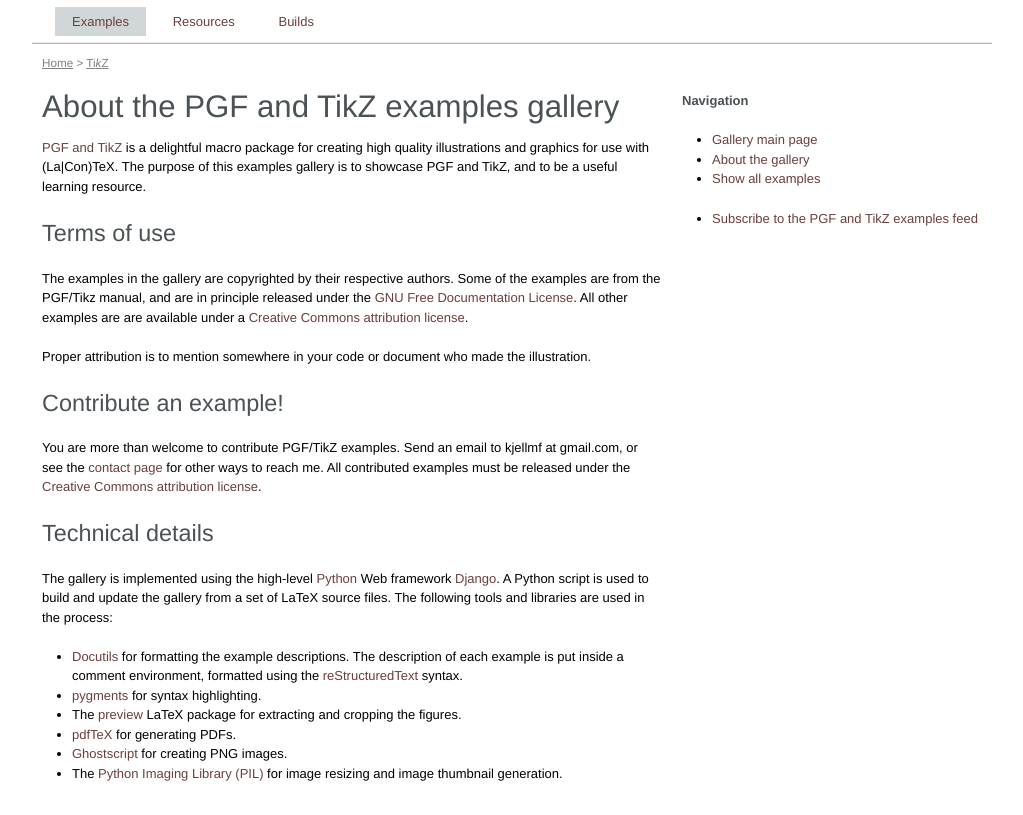
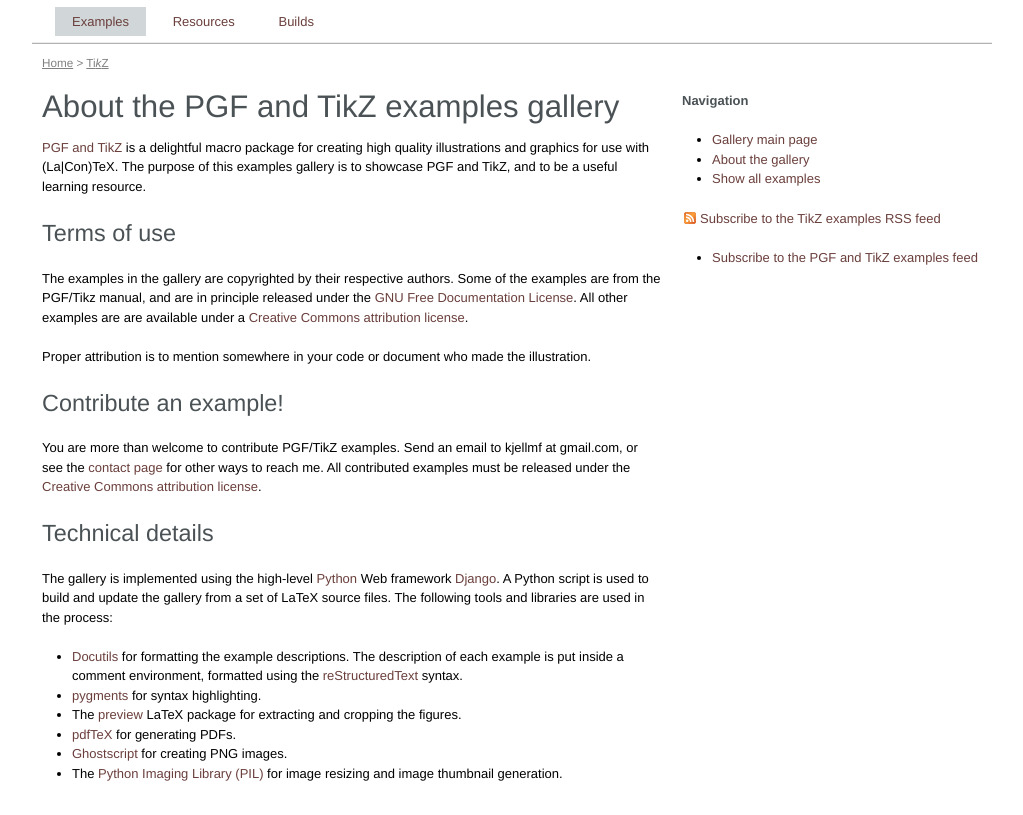
Before and after one commit to gtielemans/texample, a Django app: template texample/templates/tikz/texgallery/texgallery_about.html in a window 1280 px wide. Shown: the part 123-938 px from the top of the page, without its empty margins (128-1151 px from the left). Run offline with Django 3.2, Linux system fonts and the light colour scheme; the template is opened without the code that fills it, so the values that code supplies are empty; parts of the project's set-up code (start-up, migrations or seed data) failed here and were passed over.

Commit message:
Added link to RSS feed.

```diff
--- a/texample/templates/tikz/texgallery/menu.html
+++ b/texample/templates/tikz/texgallery/menu.html
@@ -7,5 +7,6 @@
 <!--<li><a href="/pgftikzexamples/download/">Download</a></li>-->
 </ul>
 
+<p class="feedlink"><a href="{% url tikz_feeds "examples" %}">Subscribe to the TikZ examples RSS feed</a></p>
 
 </div>
```
